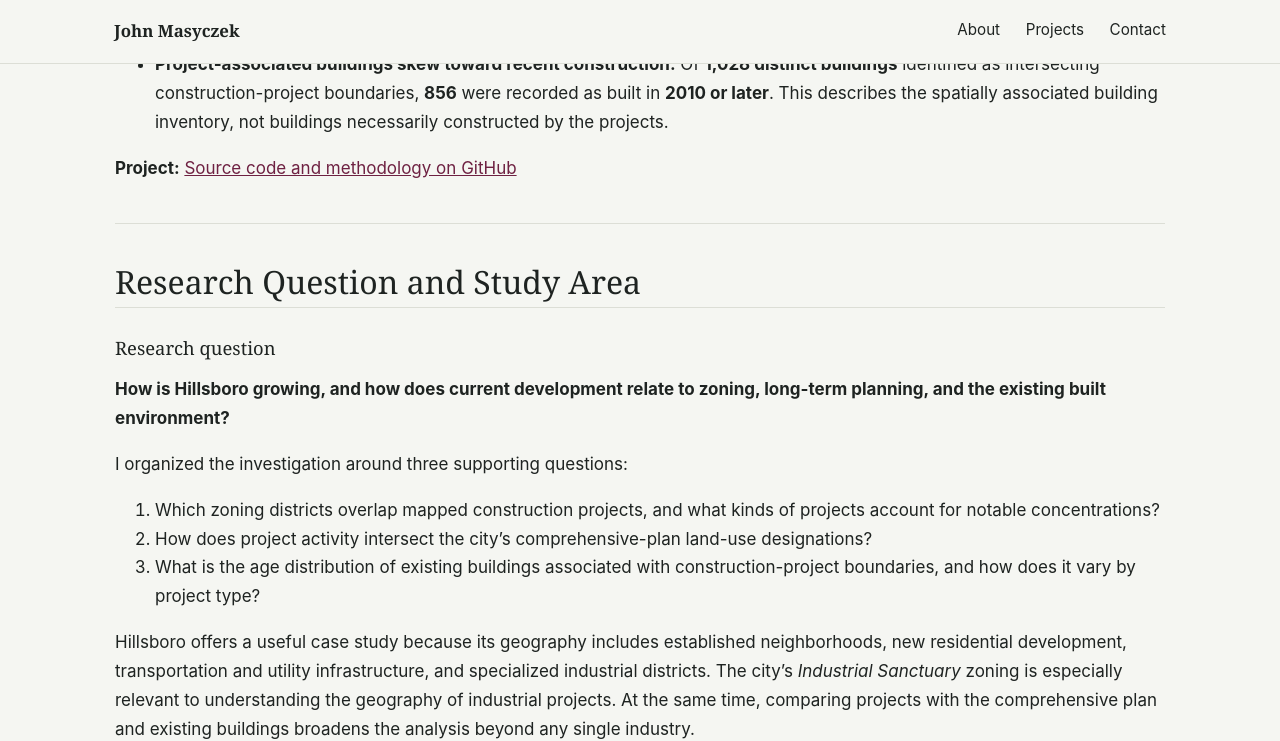
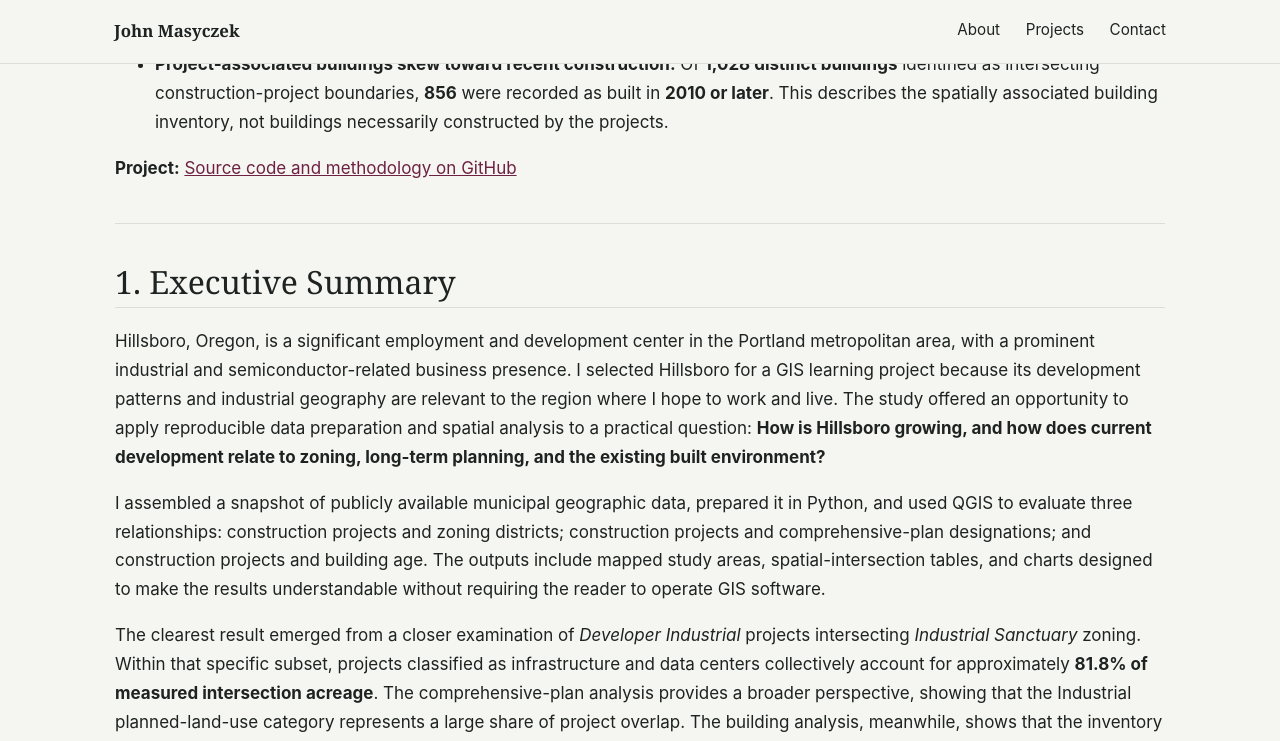
Before and after one commit to Masyczek/portfolio, a Jekyll site: the page built from projects/hillsboro-gis.md, in a window 1280 px wide and 1400 px high, scrolled down 747 px. Shown: the top 741 px of the window. Built offline with Jekyll 4.4.1, drawn with Linux system fonts in a browser that asks for light colours; some of the changed text lies outside the part shown.

Commit message:
executive summary added

```diff
--- a/projects/hillsboro-gis.md
+++ b/projects/hillsboro-gis.md
@@ -20,6 +20,15 @@ tools: "Python · QGIS · ArcGIS REST API · GeoPackage · Pivot Tables"
 **Project:** [Source code and methodology on GitHub](https://github.com/Masyczek/hillsborogis)
 
 ---
+## 1. Executive Summary
+
+Hillsboro, Oregon, is a significant employment and development center in the Portland metropolitan area, with a prominent industrial and semiconductor-related business presence. I selected Hillsboro for a GIS learning project because its development patterns and industrial geography are relevant to the region where I hope to work and live. The study offered an opportunity to apply reproducible data preparation and spatial analysis to a practical question: **How is Hillsboro growing, and how does current development relate to zoning, long-term planning, and the existing built environment?**
+
+I assembled a snapshot of publicly available municipal geographic data, prepared it in Python, and used QGIS to evaluate three relationships: construction projects and zoning districts; construction projects and comprehensive-plan designations; and construction projects and building age. The outputs include mapped study areas, spatial-intersection tables, and charts designed to make the results understandable without requiring the reader to operate GIS software.
+
+The clearest result emerged from a closer examination of *Developer Industrial* projects intersecting *Industrial Sanctuary* zoning. Within that specific subset, projects classified as infrastructure and data centers collectively account for approximately **81.8% of measured intersection acreage**. The comprehensive-plan analysis provides a broader perspective, showing that the Industrial planned-land-use category represents a large share of project overlap. The building analysis, meanwhile, shows that the inventory of buildings associated spatially with mapped project boundaries is heavily weighted toward buildings recorded as constructed since 2010.
+
+These results are **spatial associations**, not causal findings. A project boundary intersecting a zoning district does not imply that its entire area is under construction; likewise, a building intersecting a project boundary is not necessarily a product of that project. The value of the study lies in making those relationships measurable, interpretable, and reproducible.
 
 ## Research Question and Study Area
 
```
